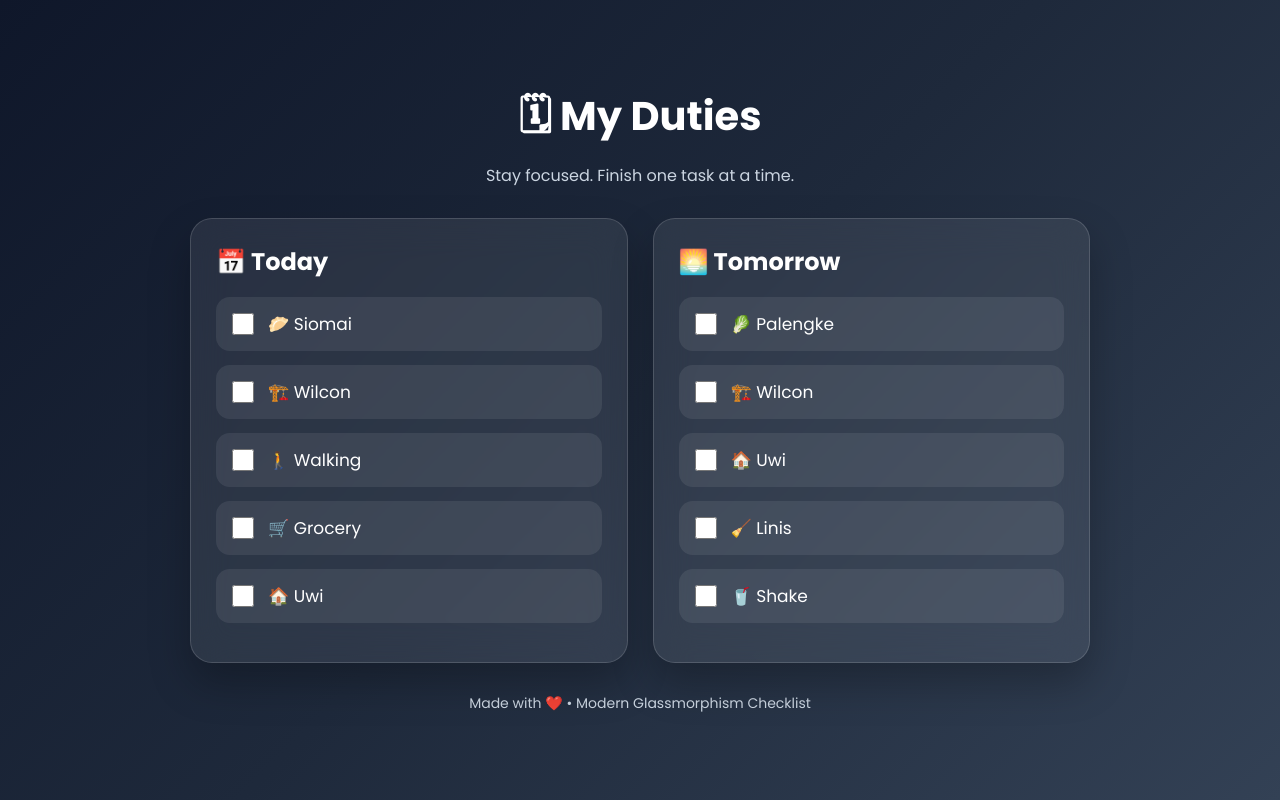
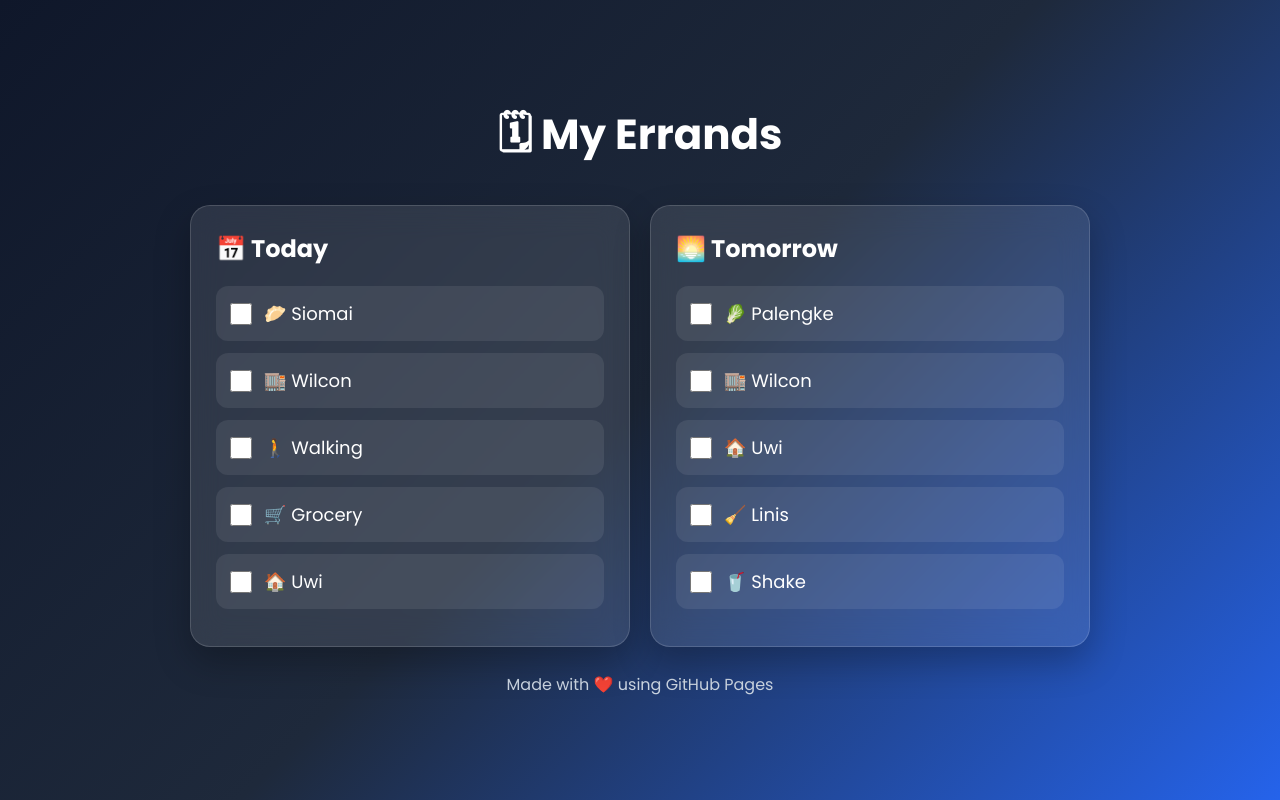
Before and after one commit to netnew18/Errands, a plain HTML site: page index.html in a window 1280 px wide. Drawn offline with Linux system fonts and the light colour scheme.

Commit message:
Update index.html

```diff
--- a/index.html
+++ b/index.html
@@ -3,7 +3,7 @@
 <head>
 <meta charset="UTF-8">
 <meta name="viewport" content="width=device-width, initial-scale=1.0">
-<title>My Duties</title>
+<title>My Errands</title>
 
 <link href="https://fonts.googleapis.com/css2?family=Poppins:wght@300;400;600;700&display=swap" rel="stylesheet">
 
@@ -16,13 +16,12 @@
 }
 
 body{
-    background:linear-gradient(135deg,#0f172a,#1e293b,#334155);
+background:linear-gradient(135deg,#0f172a,#1e293b,#2563eb);
 min-height:100vh;
 display:flex;
 justify-content:center;
 align-items:center;
-    padding:30px;
-    color:white;
+padding:25px;
 }
 
 .container{
@@ -30,90 +29,80 @@ body{
 max-width:900px;
 }
 
-.header{
+.title{
 text-align:center;
+color:#fff;
+font-size:42px;
+font-weight:700;
 margin-bottom:30px;
-}
-
-.header h1{
-    font-size:40px;
-    font-weight:700;
-}
-
-.header p{
-    color:#cbd5e1;
-    margin-top:8px;
 }
 
 .grid{
 display:grid;
 grid-template-columns:repeat(auto-fit,minmax(320px,1fr));
-    gap:25px;
+gap:20px;
 }
 
 .card{
-    background:rgba(255,255,255,.08);
-    backdrop-filter:blur(18px);
+background:rgba(255,255,255,.1);
+backdrop-filter:blur(15px);
 border:1px solid rgba(255,255,255,.15);
-    border-radius:22px;
+border-radius:20px;
 padding:25px;
-    box-shadow:0 20px 40px rgba(0,0,0,.25);
+box-shadow:0 15px 35px rgba(0,0,0,.25);
 }
 
 .card h2{
-    margin-bottom:18px;
-    font-size:24px;
+color:#fff;
+margin-bottom:20px;
 }
 
 .task{
 display:flex;
 align-items:center;
-    gap:14px;
+padding:14px;
 background:rgba(255,255,255,.08);
-    padding:14px 16px;
-    border-radius:14px;
-    margin-bottom:14px;
+border-radius:12px;
+margin-bottom:12px;
 transition:.25s;
 }
 
 .task:hover{
 transform:translateX(6px);
-    background:rgba(255,255,255,.12);
+background:rgba(255,255,255,.15);
 }
 
 .task input{
 width:22px;
 height:22px;
 accent-color:#22c55e;
+margin-right:12px;
 }
 
 .task span{
-    font-size:17px;
-    flex:1;
+color:white;
+font-size:18px;
 }
 
 .task input:checked + span{
 text-decoration:line-through;
-    opacity:.55;
+opacity:.5;
 }
 
 .footer{
-    margin-top:30px;
 text-align:center;
 color:#cbd5e1;
-    font-size:14px;
+margin-top:25px;
 }
 </style>
+
 </head>
 
 <body>
 
 <div class="container">
 
-<div class="header">
-<h1>🗓 My Duties</h1>
-<p>Stay focused. Finish one task at a time.</p>
-</div>
+<div class="title">🗓 My Errands</div>
 
 <div class="grid">
 
@@ -127,7 +116,7 @@ body{
 
 <label class="task">
 <input type="checkbox">
-<span>🏗️ Wilcon</span>
+<span>🏬 Wilcon</span>
 </label>
 
 <label class="task">
@@ -157,7 +146,7 @@ body{
 
 <label class="task">
 <input type="checkbox">
-<span>🏗️ Wilcon</span>
+<span>🏬 Wilcon</span>
 </label>
 
 <label class="task">
@@ -180,7 +169,7 @@ body{
 </div>
 
 <div class="footer">
-Made with ❤️ • Modern Glassmorphism Checklist
+Made with ❤️ using GitHub Pages
 </div>
 
 </div>
```
Lines whose indentation alone changed are shown as unchanged.
